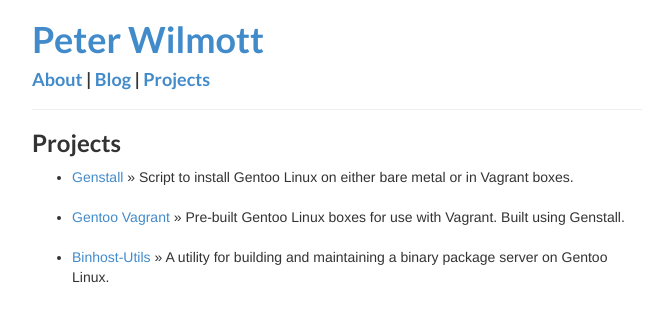
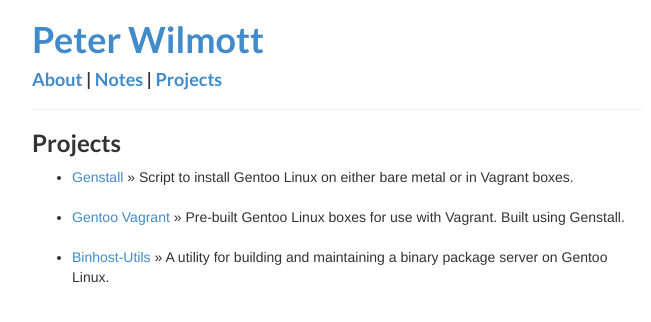
Before and after one commit to p8952/p8952.github.io.old, a Jekyll site: the page built from projects.html, in a window 1280 px wide. Shown: the top 322 px of the page, without its empty margins (303-954 px from the left). Built offline with Jekyll 4.4.1, drawn with Linux system fonts in a browser that asks for light colours; Markdown is read by kramdown in place of the engine named in the settings.

Commit message:
Rename 'blog' to 'notes'

```diff
--- a/_layouts/default.html
+++ b/_layouts/default.html
@@ -16,7 +16,7 @@
 			</h1>
 			<h4>
 				<a href="/index.html">About</a> |
-				<a href="/blog.html">Blog</a> |
+				<a href="/notes.html">Notes</a> |
 				<a href="/projects.html">Projects</a>
 			</h4>
 			<hr>
--- a/blog.html
+++ b/notes.html
@@ -1,9 +1,9 @@
 ---
 layout: default
-title: Blog
+title: Notes
 ---
 
-<h3>Blog Posts</h3>
+<h3>Notes</h3>
 <ul class="posts">
 	{% for post in site.posts %}
 		<li><span>{{ post.date | date_to_string }}</span> &raquo; <a href="{{ post.url }}">{{ post.title }}</a></li>
```
Also changed, not shown: 5 other files.
